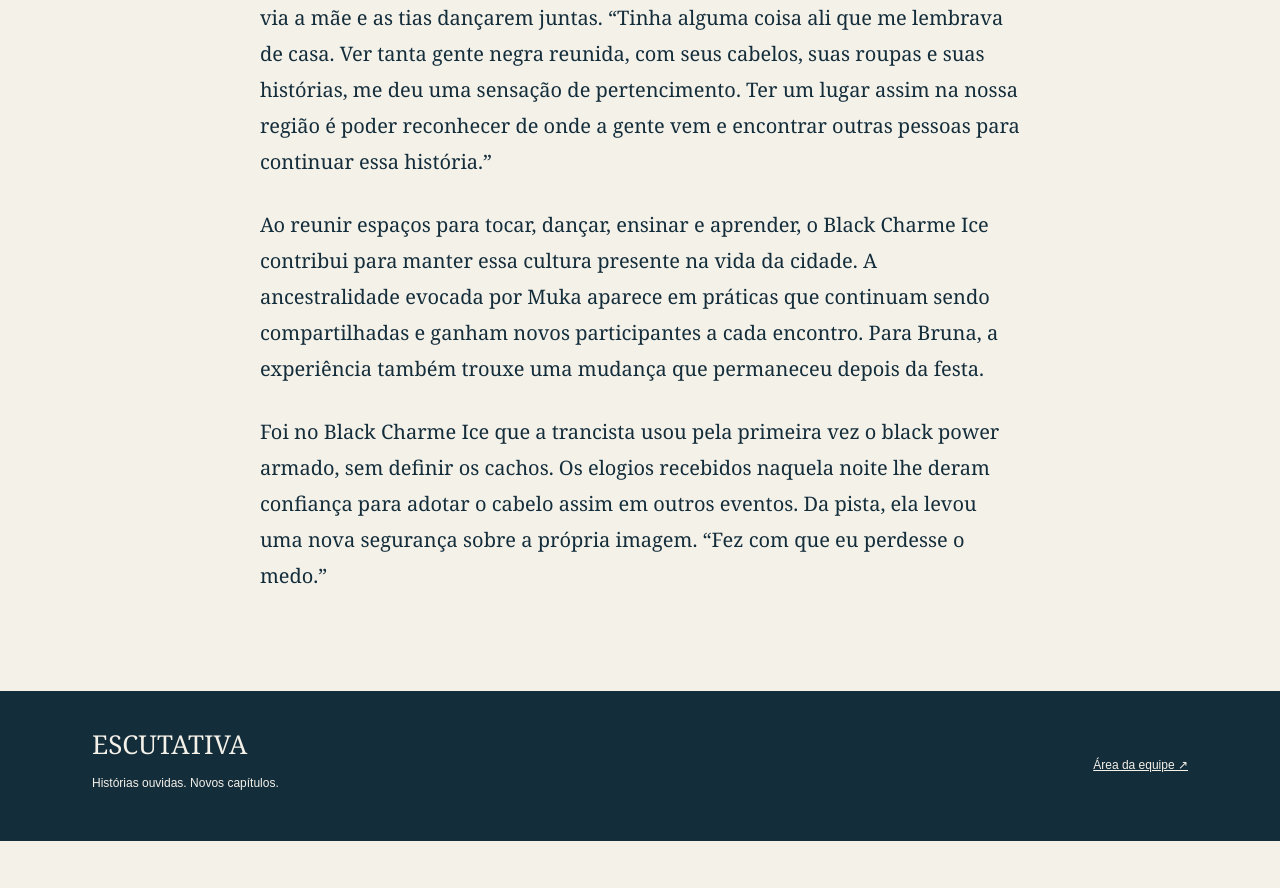
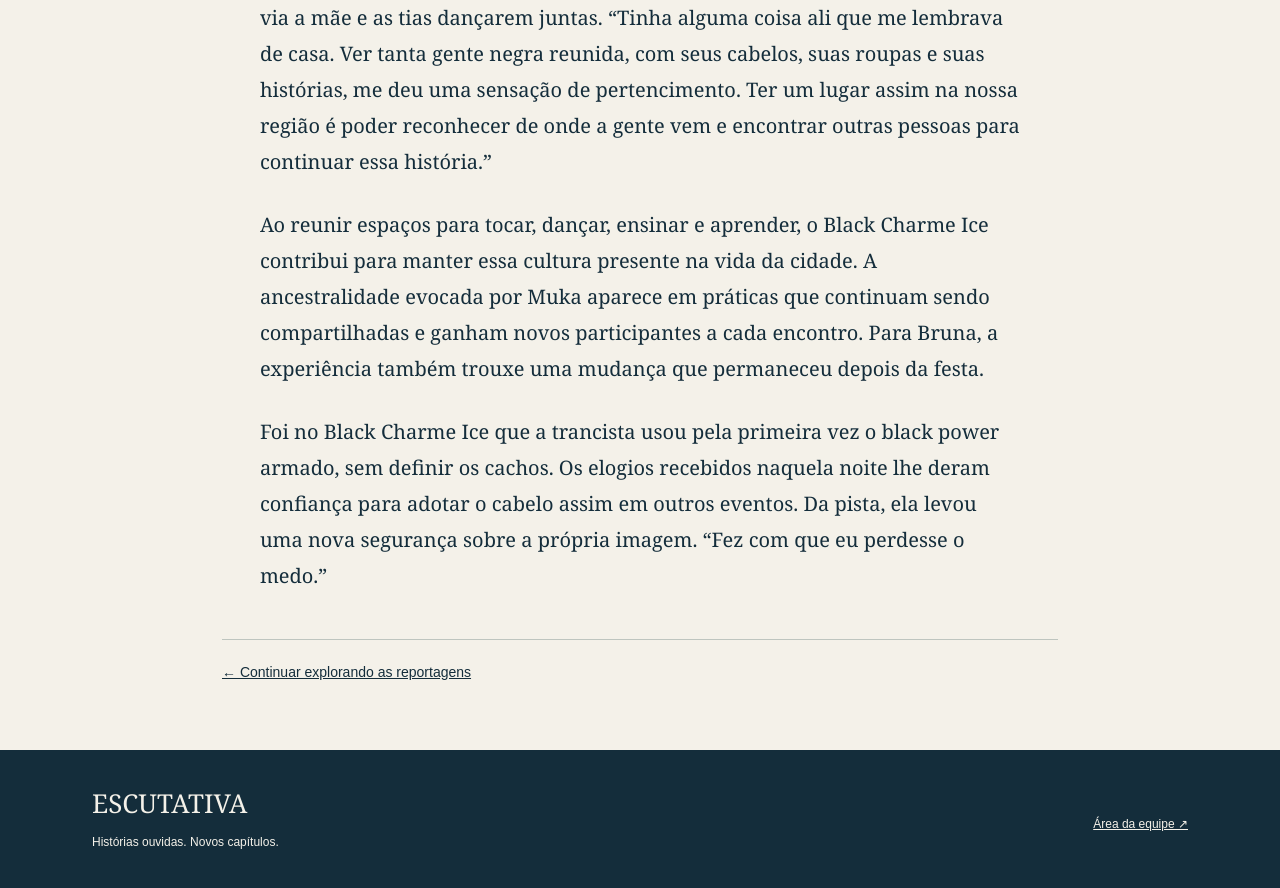
Before and after one commit to iarleyoliveira/ESCUTATIVA, a Jekyll site: the page built from _materias/2026-11-12-black-charme-ice.md, in a window 1280 px wide and 900 px high, scrolled down 3537 px. Shown: the top 888 px of the window. Built offline with Jekyll 4.4.1, drawn with Linux system fonts in a browser that asks for light colours; before the commit the page ends 4378 px from its top, so only the background shows below that.

Commit message:
Adiciona navegação ao final das matérias

```diff
--- a/_layouts/materia.html
+++ b/_layouts/materia.html
@@ -1,4 +1,4 @@
 ---
 layout: default
 ---
-<article class="wrap article"><a href="{{ '/' | relative_url }}#materias">← Todas as reportagens</a><p class="kicker">{{ page.category | default: "Reportagem" | escape }}</p><h1>{{ page.title | escape }}</h1><p class="intro">{{ page.description | escape }}</p><p class="meta">Por {{ page.author | escape }} · {{ page.date | date: "%d/%m/%Y" }}</p>{% if page.cover and page.cover != "" %}<figure><img src="{{ page.cover | escape }}" alt="{{ page.cover_alt | escape }}">{% if page.credit %}<figcaption>{{ page.credit | escape }}</figcaption>{% endif %}</figure>{% endif %}<div class="body">{{ content }}</div></article>
+<article class="wrap article"><a href="{{ '/' | relative_url }}#materias">← Todas as reportagens</a><p class="kicker">{{ page.category | default: "Reportagem" | escape }}</p><h1>{{ page.title | escape }}</h1><p class="intro">{{ page.description | escape }}</p><p class="meta">Por {{ page.author | escape }} · {{ page.date | date: "%d/%m/%Y" }}</p>{% if page.cover and page.cover != "" %}<figure><img src="{{ page.cover | escape }}" alt="{{ page.cover_alt | escape }}">{% if page.credit %}<figcaption>{{ page.credit | escape }}</figcaption>{% endif %}</figure>{% endif %}<div class="body">{{ content }}</div><div class="article-end"><a href="{{ '/' | relative_url }}#materias">← Continuar explorando as reportagens</a></div></article>
```
